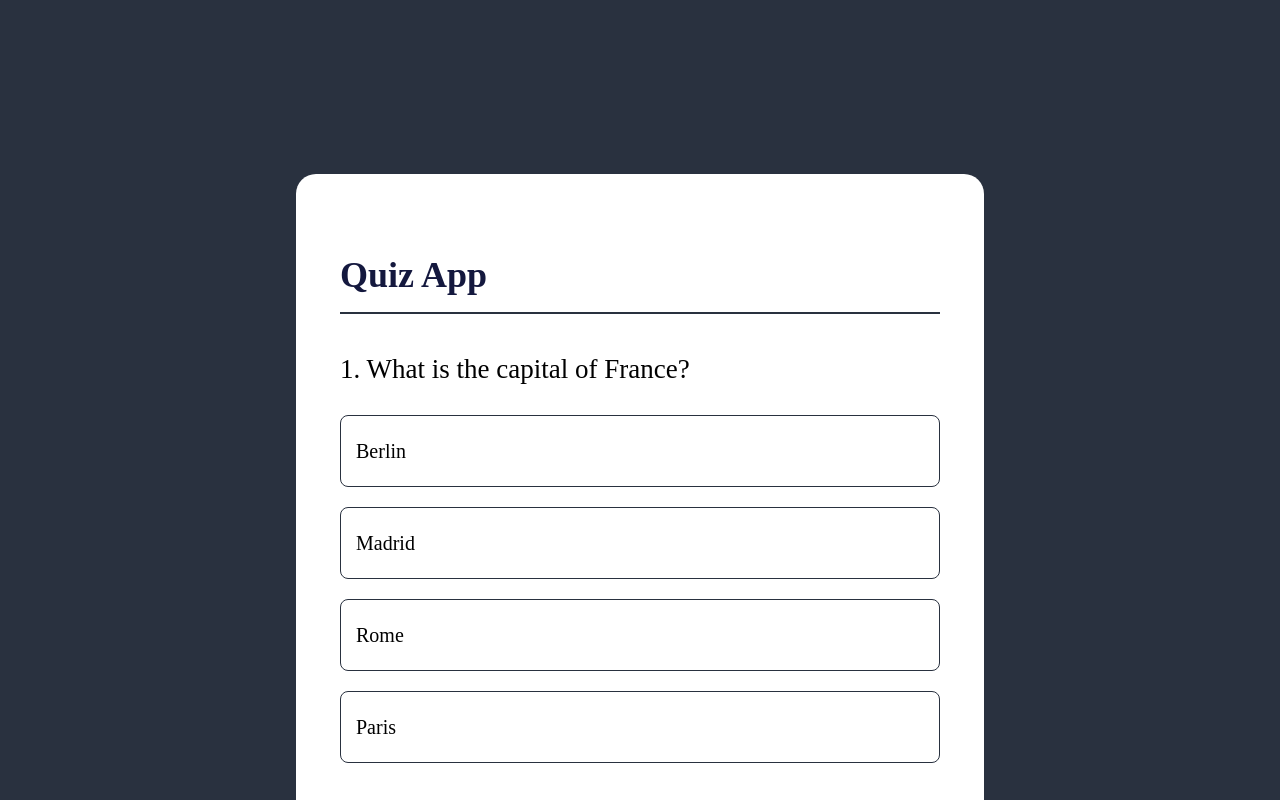
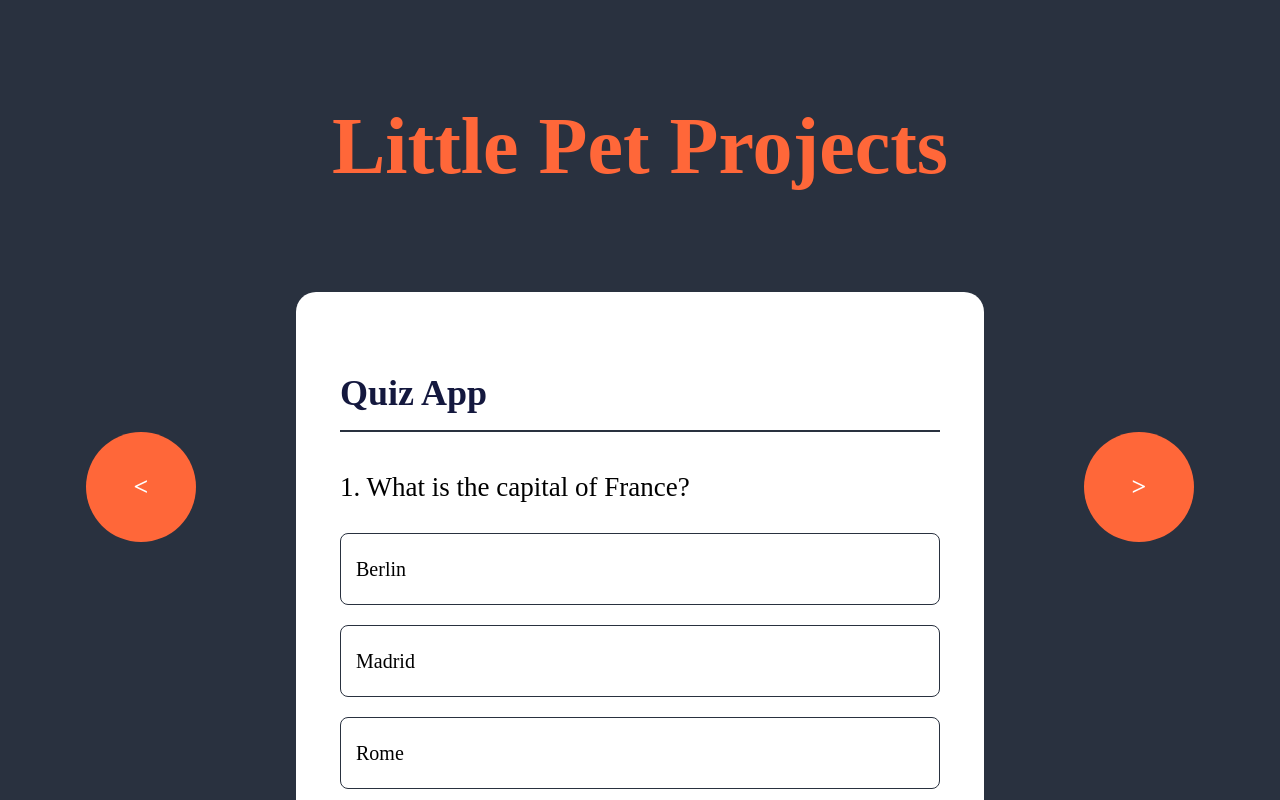
Before and after one commit to xKairus/little-pet-projects, a React (Vite) app: page / in a window 1280 px wide. Shown: the top 800 px of the page. Built offline with nearby package versions, Linux system fonts and the light colour scheme.

Commit message:
feat: add nav batton styles

```diff
--- a/src/App.jsx
+++ b/src/App.jsx
@@ -4,7 +4,7 @@ import Todo from "./components/TodoList/Todo";
 
 const App = () => {
   // Array of components to switch between
-  const components = [<Quiz />, <Todo />];
+  const components = [<Quiz key="quiz" />, <Todo key="todo" />];
 
   // State to track the active component index
   const [activeIndex, setActiveIndex] = useState(0);
@@ -31,11 +31,22 @@ const App = () => {
   };
 
   return (
-    <div>
-      <div>{renderComponent()}</div>
-      <div>
-        <button onClick={() => switchToComponent("prev")} className="component-btn">&lt;</button>
-        <button onClick={() => switchToComponent("next")} className="component-btn">&gt;</button>
+    <div className="page">
+      <h1 className="header">Little Pet Projects</h1>
+      <div className="main">
+        <button
+          onClick={() => switchToComponent("prev")}
+          className="component-btn left-btn"
+        >
+          &lt;
+        </button>
+        <div>{renderComponent()}</div>
+        <button
+          onClick={() => switchToComponent("next")}
+          className="component-btn right-btn"
+        >
+          &gt;
+        </button>
       </div>
     </div>
   );
--- a/src/styles/index.css
+++ b/src/styles/index.css
@@ -4,9 +4,22 @@
 }
 
 body {
+  padding-bottom: 100px;
   background: var(--color-bg-main);
-  padding-top: 174px;
-  padding-bottom: 100px;
+}
+
+.header {
+  padding: 100px;
+  text-align: center;
+  font-size: 80px;
+  margin: 0;
+  color: var(--color-accent-main);
+}
+
+.main {
+  display: flex;
+  justify-content: center;
+  gap: 100px;
 }
 
 .container {
@@ -22,9 +35,22 @@ body {
 }
 
 .container hr {
+  width: 100%;
   height: 2px;
-  width: 100%;
+  margin: 20px 0;
+  background: var(--color-bg-main);
   border: none;
-  background: var(--color-bg-main);
-  margin: 20px 0;
 }
+
+.component-btn {
+  width: 110px;
+  height: 110px;
+  background: var(--color-accent-main);
+  cursor: pointer;
+  border: none;
+  border-radius: 50%;
+  font-size: 26px;
+  font-weight: 600;
+  color: var(--color-bg-secondary);
+  margin-top: 140px;
+}
```
